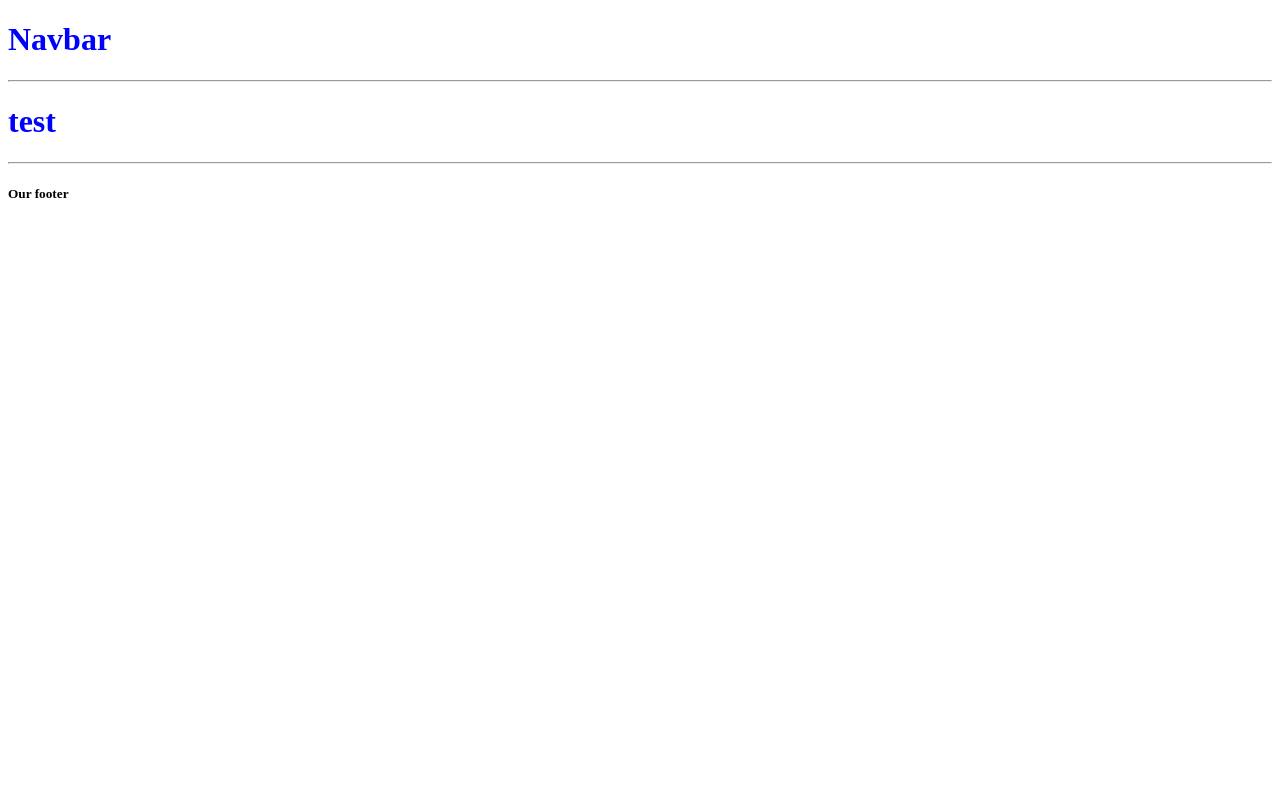
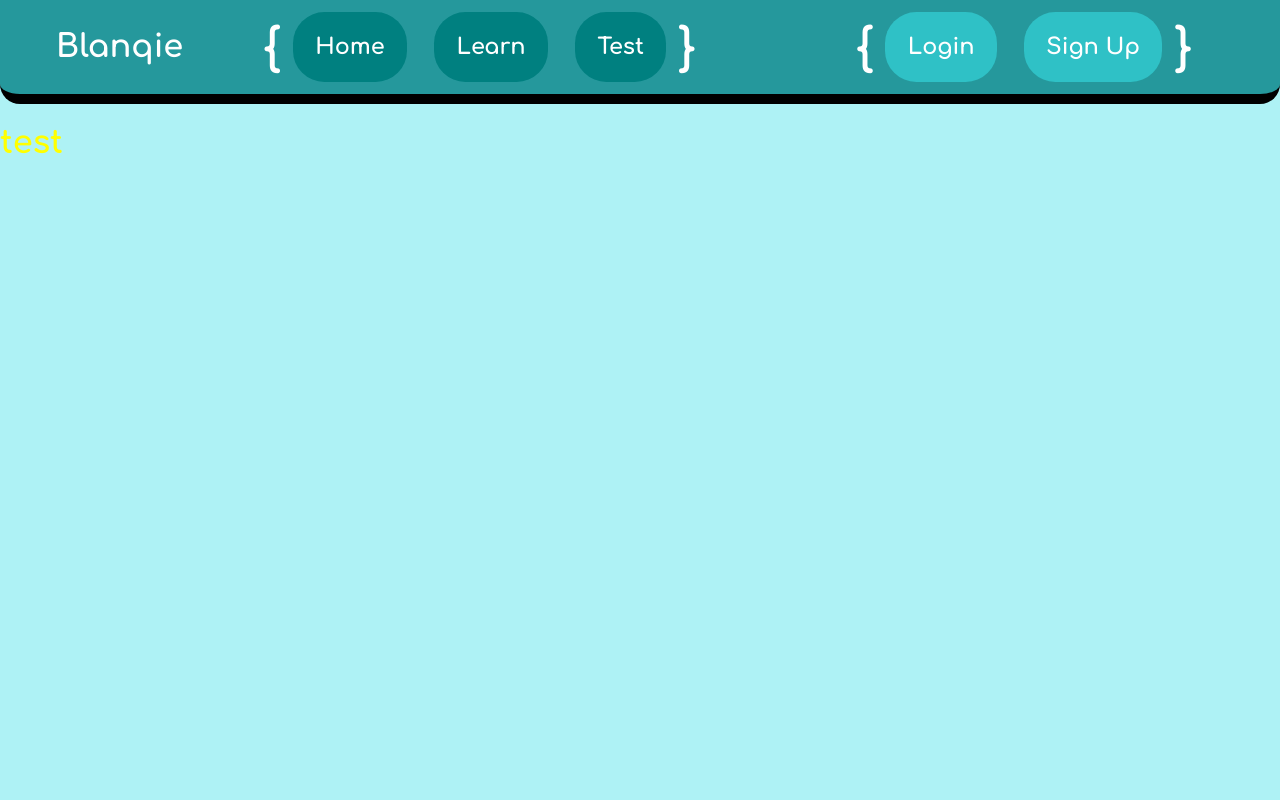
Before and after one commit to matthewchen-dev/RecessHackathon, a Django app: page /test/ in a window 1280 px wide. Run offline with Django 3.2, Linux system fonts and the light colour scheme.

Commit message:
finished navbar rough

```diff
--- a/blanqie/idc/templates/idc/home.html
+++ b/blanqie/idc/templates/idc/home.html
@@ -1,5 +1,7 @@
 {% extends 'idc/main.html' %}
+{% load static %}
 
 {% block content %}
+    <link rel="stylesheet" type="text/css" href="{% static '/css/home.css'%}">
     <h1>home</h1>
 {% endblock %}
--- a/blanqie/idc/templates/idc/learn.html
+++ b/blanqie/idc/templates/idc/learn.html
@@ -1,5 +1,7 @@
 {% extends 'idc/main.html' %}
+{% load static %}
 
 {% block content %}
+    <link rel="stylesheet" type="text/css" href="{% static '/css/learn.css'%}">
     <h1>learn</h1>
 {% endblock %}
--- a/blanqie/idc/templates/idc/main.html
+++ b/blanqie/idc/templates/idc/main.html
@@ -10,14 +10,15 @@
     <title>Document</title>
 </head>
 <body>
-    <h1>Navbar</h1>
-    <hr>
-    {% block content %}
+    <div id="container">
+        {% include 'idc/navbar1.html'%}
+        <div id="main">
+            {% block content %}
 
-    {% endblock %}
-
-
-    <hr>
-    <h5>Our footer</h5>
+            {% endblock %}
+        </div>
+    </div>
+    <!-- <hr>
+    <h5>Our footer</h5> -->
 </body>
 </html>
--- /dev/null
+++ b/blanqie/idc/templates/idc/navbar1.html
@@ -0,0 +1,29 @@
+
+<div id="navbar">
+    <h1 id="name">Blanqie</h1>
+    <div class="menucontain bracketleft">
+        {
+    </div>
+    <ul>
+        <!-- <li class="menucontain">{</li> -->
+        <li class="button"><a href="">Home</a></li>
+        <li class="button"><a href="">Learn</a></li>
+        <li class="button"><a href="">Test</a></li>
+        <!-- <li class="menucontain">}</li> -->
+    </ul>
+    <div class="menucontain bracketright">
+        }
+    </div>
+    <div class="menucontain bracketleft">
+        {
+    </div>
+    <ul>
+        <!-- <li class="menucontain">{</li> -->
+        <li class="userbutton"><a href="">Login</a></li>
+        <li class="userbutton"><a href="">Sign Up</a></li>
+        <!-- <li class="menucontain">}</li> -->
+    </ul>
+    <div class="menucontain bracketright">
+        }
+    </div>
+</div>
--- a/blanqie/idc/templates/idc/test.html
+++ b/blanqie/idc/templates/idc/test.html
@@ -1,5 +1,7 @@
 {% extends 'idc/main.html' %}
+{% load static %}
 
 {% block content %}
+    <link rel="stylesheet" type="text/css" href="{% static '/css/test.css'%}">
     <h1>test</h1>
 {% endblock %}
--- /dev/null
+++ b/blanqie/static/css/home.css
@@ -0,0 +1,3 @@
+h1 {
+    color: blue;
+}
--- /dev/null
+++ b/blanqie/static/css/learn.css
@@ -0,0 +1,3 @@
+h1 {
+    color: red;
+}
--- a/blanqie/static/css/main.css
+++ b/blanqie/static/css/main.css
@@ -1,3 +1,114 @@
-h1 {
-    color: blue;
+@import url('https://fonts.googleapis.com/css2?family=Comfortaa:wght@700&display=swap');
+
+:root {
+    --pacific-blue: #31bdd6ff;
+    --ming: #167080ff;
+    --sky-blue-crayola: #2ad6f5ff;
+    --steel-teal: #50838cff;
+    --sky-blue-crayola-2: #43c9e0ff;
 }
+
+
+head,
+body {
+    margin: 0;
+    padding: 0;
+    border: 0;
+    font-family: 'Comfortaa', cursive;
+    background-color: #aef2f5;
+}
+
+#container {
+    width: 100vw;
+    height: 100vh;
+    position: relative;
+    overflow: hidden;
+}
+
+#navbar {
+    height: fit-content;
+    display: flex;
+    flex-flow: row wrap;
+    justify-content: space-around;
+    align-items: center;
+    text-align: center;
+    margin: 0;
+    padding: 0.5em;
+    background-color: #25989c;
+    border-bottom: 10px solid black;
+    border-bottom-left-radius: 20px;
+    border-bottom-right-radius: 20px;
+}
+
+#name {
+    font-size: 2em;
+    display: inline;
+    text-align: center;
+    margin-left: 1.5em;
+    color: white;
+    /* background-image: linear-gradient(orange, yellow); */
+    border-radius: 1.4em;
+    height: fit-content;
+    width: fit-content;
+    /* padding: 0.5em; */
+}
+
+#navbar ul {
+    /* margin-right: 1em; */
+    margin-top: auto;
+    margin-bottom: auto;
+    padding: 0;
+    /* border-right: 5px solid black; */
+}
+
+#navbar ul li{
+    list-style: none;
+    display: inline;
+    margin: 1em 0.5em 0.5em 0.5em;
+    padding: 1em;
+
+}
+
+#navbar ul li a {
+    text-decoration: none;
+    color: white;
+
+}
+
+.menucontain {
+    /* border-top: 5px solid white;
+    border-bottom: 5px solid white; */
+    font-size: 3em;
+    color: white;
+    margin-top: auto;
+    margin-bottom: auto;
+    /* transform: rotate(-270deg); */
+}
+
+.bracketleft {
+    margin-left: auto;
+}
+
+.bracketright {
+    margin-right: auto;
+}
+
+.button {
+    background-color: teal;
+    border-radius: 1.4em;
+    /* border-right: 5px solid white; */
+    font-size: 1.4em;
+
+}
+
+.userbutton {
+    background-color: #2fc1c6;
+    border-radius: 1.4em;
+    /* border-right: 5px solid white; */
+    font-size: 1.4em;
+}
+
+#main {
+    position: relative;
+    overflow: hidden;
+}
--- /dev/null
+++ b/blanqie/static/css/test.css
@@ -0,0 +1,3 @@
+h1 {
+    color: yellow;
+}
```
Also changed, not shown: blanqie/idc/templates/idc/navbar2.html (added, +15 -0 lines).
